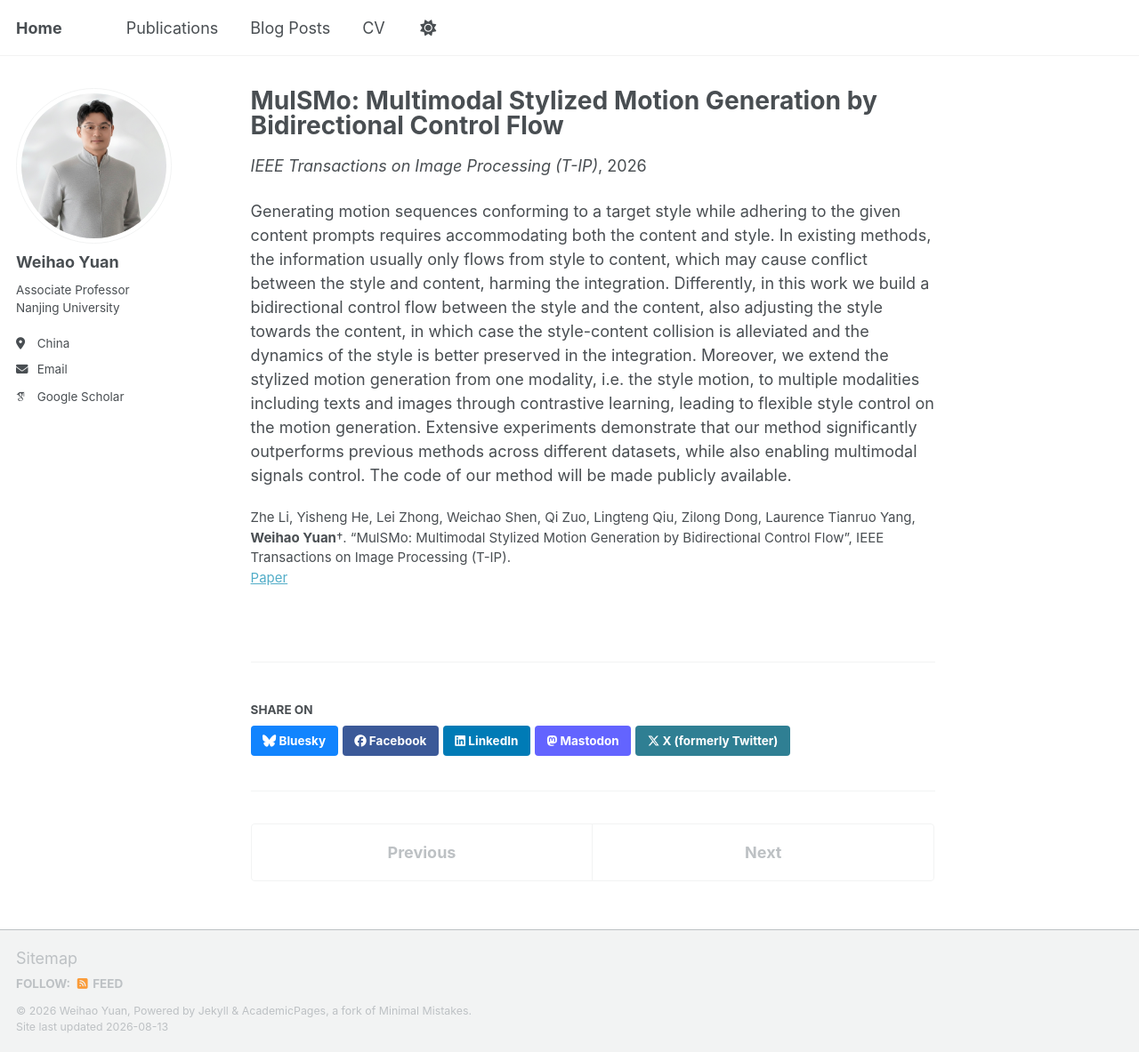
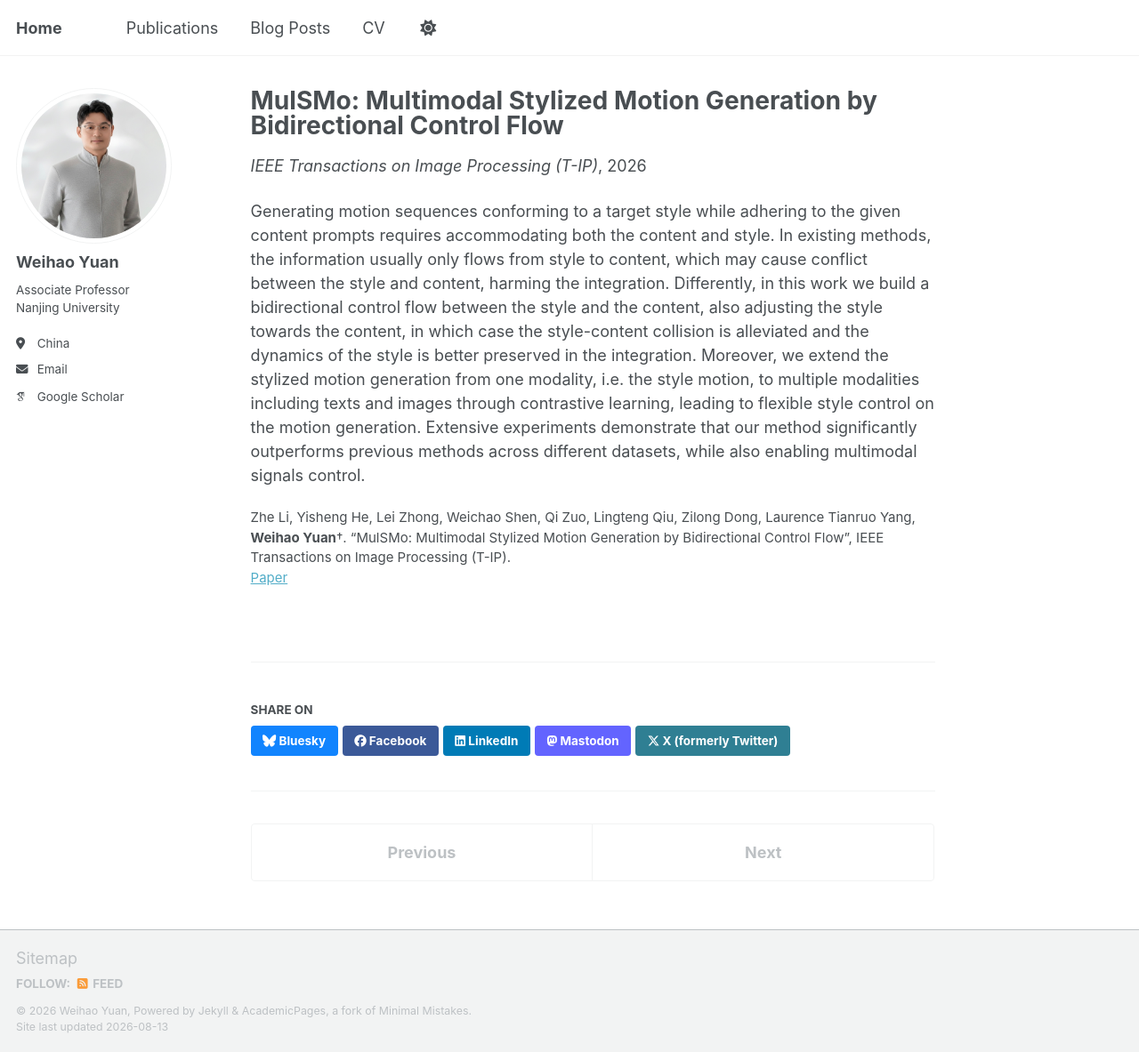
Before and after one commit to weihao-yuan/weihao-yuan.github.io, a Jekyll site: the page built from _publications/2026-tip-mulsmo.md, in a window 1280 px wide and 1183 px high. Shown: the whole window at 89% size. Built offline with Jekyll 4.4.1, drawn with Linux system fonts in a browser that asks for light colours; some web fonts are replaced; a script bundle is joined from its source files by our own code; library files that are not in the unit come from our copies.

```diff
--- a/_publications/2026-tip-mulsmo.md
+++ b/_publications/2026-tip-mulsmo.md
@@ -8,8 +8,8 @@ date: 2026-07-01
 venue: 'IEEE Transactions on Image Processing (T-IP)'
 authors: 'Zhe Li, Yisheng He, Lei Zhong, Weichao Shen, Qi Zuo, Lingteng Qiu, Zilong Dong, Laurence Tianruo Yang, <b>Weihao Yuan</b>†'
 # projecturl: ''
-paperurl: 'https://arxiv.org/abs/2401.14257'
+paperurl: 'https://arxiv.org/abs/2412.09901'
 # codeurl: ''
 citation: 'Zhe Li, Yisheng He, Lei Zhong, Weichao Shen, Qi Zuo, Lingteng Qiu, Zilong Dong, Laurence Tianruo Yang, <b>Weihao Yuan</b>†. “MulSMo: Multimodal Stylized Motion Generation by Bidirectional Control Flow”, IEEE Transactions on Image Processing (T-IP).'
 ---
-Generating motion sequences conforming to a target style while adhering to the given content prompts requires accommodating both the content and style. In existing methods, the information usually only flows from style to content, which may cause conflict between the style and content, harming the integration. Differently, in this work we build a bidirectional control flow between the style and the content, also adjusting the style towards the content, in which case the style-content collision is alleviated and the dynamics of the style is better preserved in the integration. Moreover, we extend the stylized motion generation from one modality, i.e. the style motion, to multiple modalities including texts and images through contrastive learning, leading to flexible style control on the motion generation. Extensive experiments demonstrate that our method significantly outperforms previous methods across different datasets, while also enabling multimodal signals control. The code of our method will be made publicly available.
+Generating motion sequences conforming to a target style while adhering to the given content prompts requires accommodating both the content and style. In existing methods, the information usually only flows from style to content, which may cause conflict between the style and content, harming the integration. Differently, in this work we build a bidirectional control flow between the style and the content, also adjusting the style towards the content, in which case the style-content collision is alleviated and the dynamics of the style is better preserved in the integration. Moreover, we extend the stylized motion generation from one modality, i.e. the style motion, to multiple modalities including texts and images through contrastive learning, leading to flexible style control on the motion generation. Extensive experiments demonstrate that our method significantly outperforms previous methods across different datasets, while also enabling multimodal signals control.
```
Also changed, not shown: _pages/about.md (+3 -1 lines).
